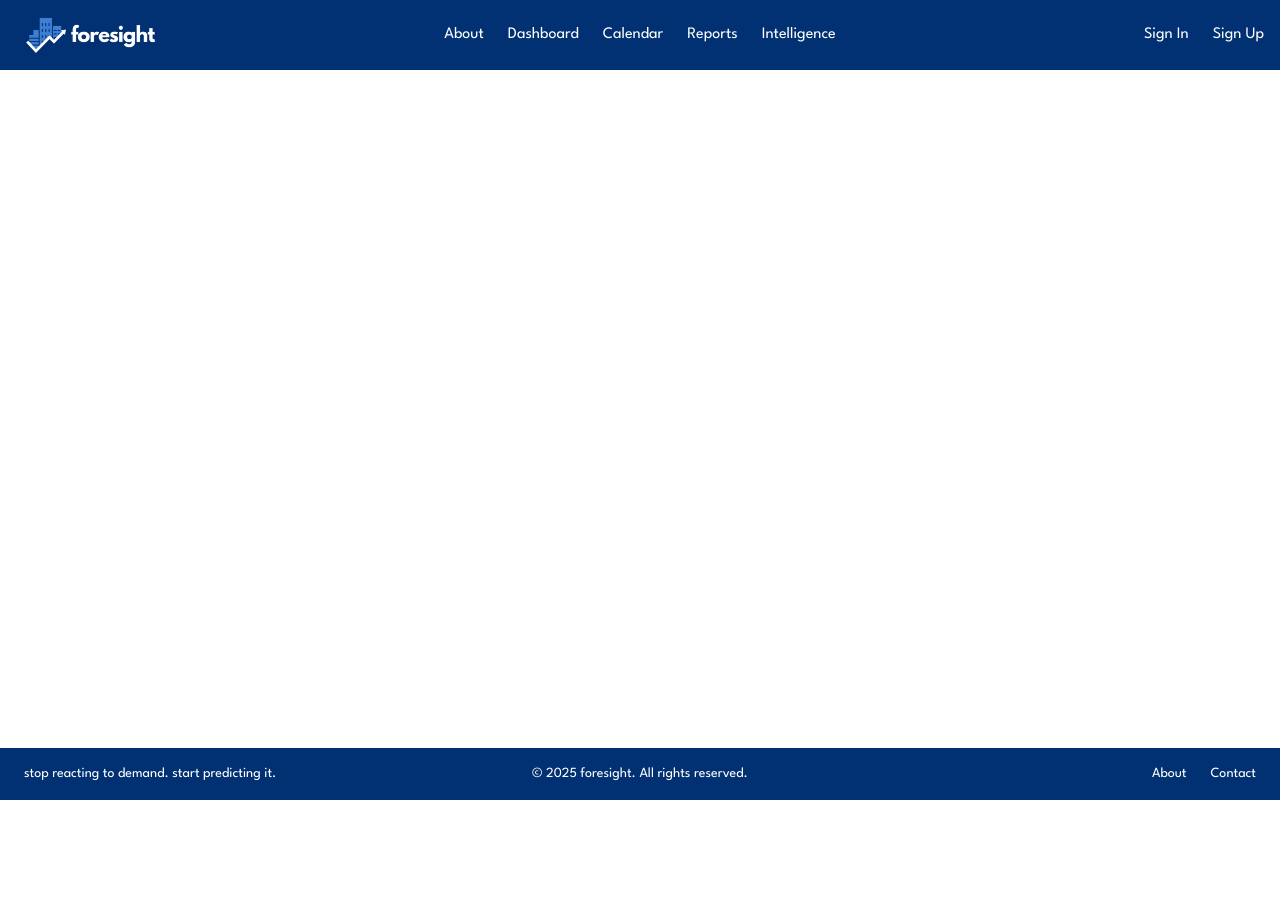
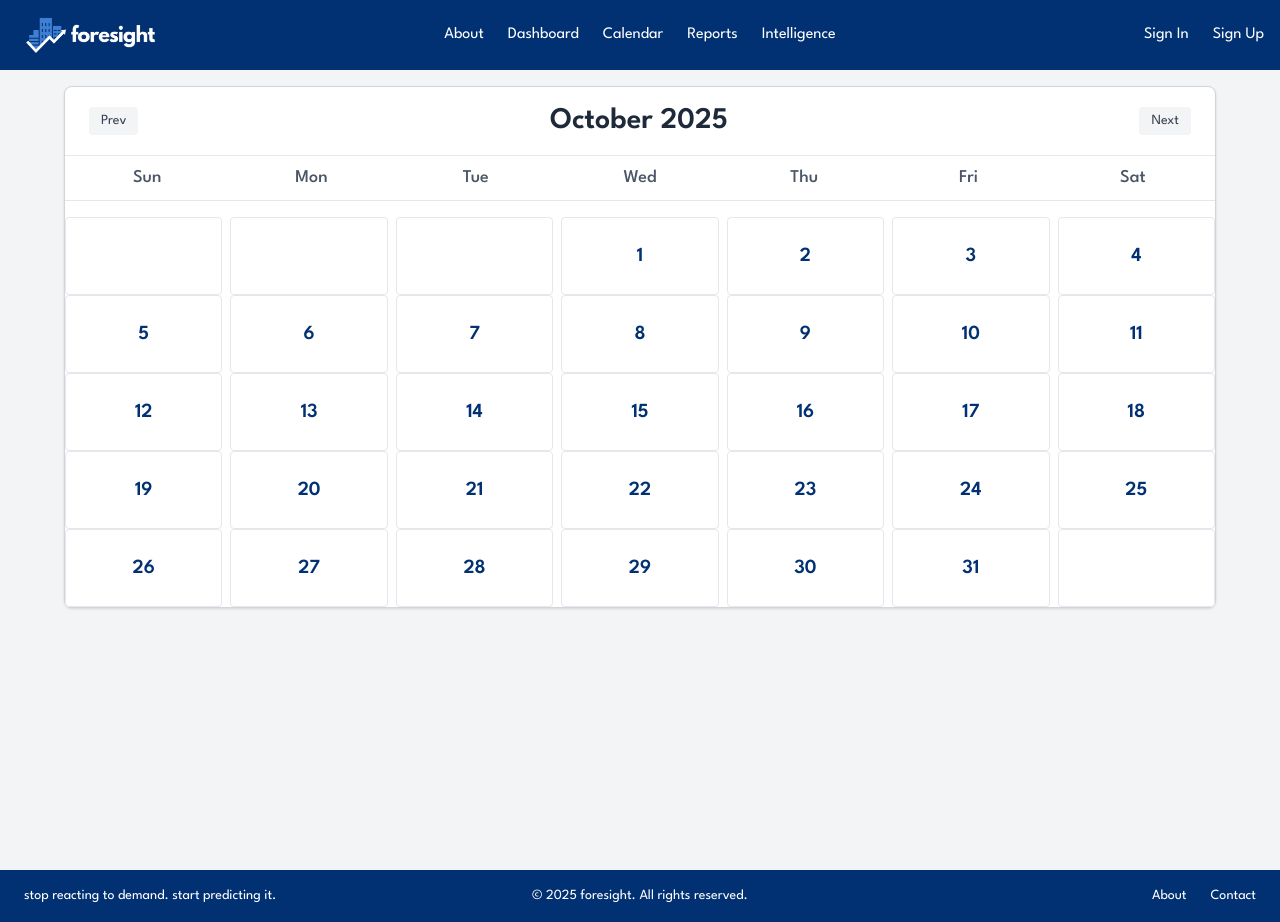
Before and after one commit to TamidNu/Foresight, a Next.js app in the folder frontend/: page /calendar in a window 1280 px wide. Before the commit the page ends 800 px from the top, so only its background shows below. Built offline with nearby package versions, Linux system fonts and the light colour scheme; no server answers.

Commit message:
added calendar component and generate calendar function

```diff
--- a/frontend/package.json
+++ b/frontend/package.json
@@ -11,6 +11,7 @@
     "@clerk/nextjs": "^6.32.2",
     "@next/font": "^14.2.15",
     "@tailwindcss/oxide": "^4.1.13",
+    "date-fns": "^4.1.0",
     "lightningcss": "^1.30.1",
     "next": "15.5.3",
     "react": "19.1.0",
--- a/frontend/src/app/(routes)/calendar/page.tsx
+++ b/frontend/src/app/(routes)/calendar/page.tsx
@@ -1,12 +1,19 @@
 "use client";
 
+import CalendarComponent from "../../../components/calendar"
 import React from "react";
+import { ICalendar, IDay } from "@/types/calendar";
+import { generateCalendar } from "@/utils/generateCalendar";
+
 
 export default function Calendar() {
   const textColor = "text-[#013172]";
   const borderColor = "border-[#D1D5DB]";
-  const fontClass = "font-sans";
 
 
-  return;
+  return (
+    <main className={`flex flex-1 ${textColor}`}>
+      <CalendarComponent month={9} year={2025} />
+    </main>
+  );
 }
--- a/frontend/src/app/(routes)/dashboard/page.tsx
+++ b/frontend/src/app/(routes)/dashboard/page.tsx
@@ -22,7 +22,7 @@ function Dashboard() {
 
 
   return (
-    <div className={`flex flex-1 ${textColor} ${fontClass}`}>
+    <div className={`flex flex-1 ${textColor}`}>
       <aside className={`w-72 bg-white border-r ${borderColor} p-4 space-y-4`}>
         <div>
           <p className="text-med mb-2">Date</p>
--- a/frontend/src/components/calendar.tsx
+++ b/frontend/src/components/calendar.tsx
@@ -1,18 +1,78 @@
 "use client";
 
 import React from "react";
-import { ICalendar } from "../types/calendar";
-import { IDay } from "../types/day";
+import { ICalendar, IDay } from "../types/calendar";
+import { generateCalendar } from "@/utils/generateCalendar";
 
 interface CalendarProps {
-  calendar: ICalendar;
+  month: number;
+  year: number;
 }
 
-export default function Calendar() {
-  const textColor = "text-[#013172]";
-  const borderColor = "border-[#D1D5DB]";
-  const fontClass = "font-sans";
+export default function CalendarComponent({ month, year }: CalendarProps) {
+  //  const textColor = "text-[#013172]";
+  //  const borderColor = "border-[#D1D5DB]";
 
+  const calendar: ICalendar = generateCalendar(month, year);
 
-  return;
+  // temporary -> to test how changing demand changes color
+  //calendar.days[2][2].demand= 0.5
+
+  const monthLabel = new Date(year, month, 1).toLocaleString("en-US", {
+    month: "long",
+    year: "numeric",
+  });
+
+  return (
+    <div className="w-full min-h-screen bg-gray-100 flex flex-col items-center p-4">
+      {/* Header */}
+      <div className="w-full max-w-6xl bg-white border border-gray-300 rounded-lg shadow-sm">
+        <div className="px-6 py-4 border-b border-gray-200 flex items-center justify-between">
+          <button className="px-3 py-1 rounded bg-gray-100 text-sm text-gray-700">
+            Prev
+          </button>
+          <h2 className="text-3xl font-semibold text-gray-800 text-center flex-1">
+            {monthLabel}
+          </h2>
+          <button className="px-3 py-1 rounded bg-gray-100 text-sm text-gray-700">
+            Next
+          </button>
+        </div>
+
+        {/* Weekday Row */}
+        <div className="grid grid-cols-7 text-center text-lg font-medium text-gray-600 border-b border-gray-200">
+          {["Sun", "Mon", "Tue", "Wed", "Thu", "Fri", "Sat"].map((day) => (
+            <div key={day} className="py-2 px-4">
+              {day}
+            </div>
+          ))}
+        </div>
+
+        {/* Calendar Grid */}
+        <div className="mt-4">
+          {calendar.days.map((week, weekIdx) => (
+            <div key={weekIdx} className="grid grid-cols-7 gap-2">
+              {week.map((day, dayIdx) => (
+                <div
+                  key={dayIdx}
+                  className={`py-6 text-lg sm:text-xl font-semibold text-center border border-gray-200 rounded
+                    ${getDemandColor(day.demand)} `}>
+                  {day.numMonthDay || ""}
+                </div>
+              ))}
+            </div>
+          ))}
+        </div>
+      </div>
+    </div>
+  );
 }
+
+function getDemandColor(demand?: number) {
+  if (demand === undefined) return "bg-white"; // placeholder or no demand
+
+  if (demand < 0.25) return "bg-green-300";       // low demand
+  if (demand < 0.5) return "bg-yellow-300";      // medium-low
+  if (demand < 0.75) return "bg-orange-400";     // medium-high
+  return "bg-red-500";                            // high demand
+}
--- a/frontend/src/hooks/useHotel.tsx
+++ b/frontend/src/hooks/useHotel.tsx
@@ -7,6 +7,7 @@ export function useHotel() {
      * - create a new hotel
      * - update an existing hotel
      * - delete a hotel
+     * - get the calendar from the hotel
      * - set the current hotel that is being viewed (on dashboard)
     */
 
--- a/frontend/src/types/calendar.tsx
+++ b/frontend/src/types/calendar.tsx
@@ -1,6 +1,12 @@
-import { IDay } from "./day";
+export interface ICalendar {
+    month: number;
+    days: IDay[][];
+    year: number;
+}
 
-export interface ICalendar {
-    month: string; // primitive type
-    days: IDay[][];
+export interface IDay {
+    date: Date | null;
+    weekday: string | null;
+    numMonthDay: number | null;
+    demand?: number;
 }
--- a/frontend/src/types/day.tsx
+++ /dev/null
@@ -1,5 +0,0 @@
-export interface IDay {
-    weekday: String;
-    numMonthDay: number;
-    demand: number;
-}
--- a/frontend/src/utils/generateCalendar.tsx
+++ b/frontend/src/utils/generateCalendar.tsx
@@ -0,0 +1,44 @@
+import { startOfMonth, endOfMonth, eachDayOfInterval, getDay, format } from "date-fns";
+import { IDay, ICalendar } from "../types/calendar";
+
+/**
+ * Generate a calendar for a given month and year.
+ * Weeks are 2D arrays with placeholders at start/end.
+ */
+export function generateCalendar(month: number, year: number): ICalendar {
+  const firstDayOfMonth = startOfMonth(new Date(year, month));
+  const lastDayOfMonth = endOfMonth(firstDayOfMonth);
+
+  const allDays = eachDayOfInterval({ start: firstDayOfMonth, end: lastDayOfMonth });
+
+  const days: IDay[][] = [];
+  let week: IDay[] = [];
+
+  // Add placeholders for days before the first day of the month
+  for (let i = 0; i < getDay(firstDayOfMonth); i++) {
+    week.push({ date: null, numMonthDay: null, weekday: null });
+  }
+
+  // Fill in actual days
+  allDays.forEach((day) => {
+    week.push({
+      date: day,
+      numMonthDay: day.getDate(),
+      weekday: format(day, "EEE"), // "Sun", "Mon", etc.
+    });
+
+    // If week is full, push to weeks array
+    if (week.length === 7) {
+      days.push(week);
+      week = [];
+    }
+  });
+
+  // Add placeholders to complete the last week if needed
+  while (week.length > 0 && week.length < 7) {
+    week.push({ date: null, numMonthDay: null, weekday: null });
+  }
+  if (week.length > 0) days.push(week);
+
+  return { month, year, days };
+}
```
Also changed, not shown: frontend/src/hooks/useDemand.tsx (deleted), 1 other file (tests, documents, lock files or other folders).
